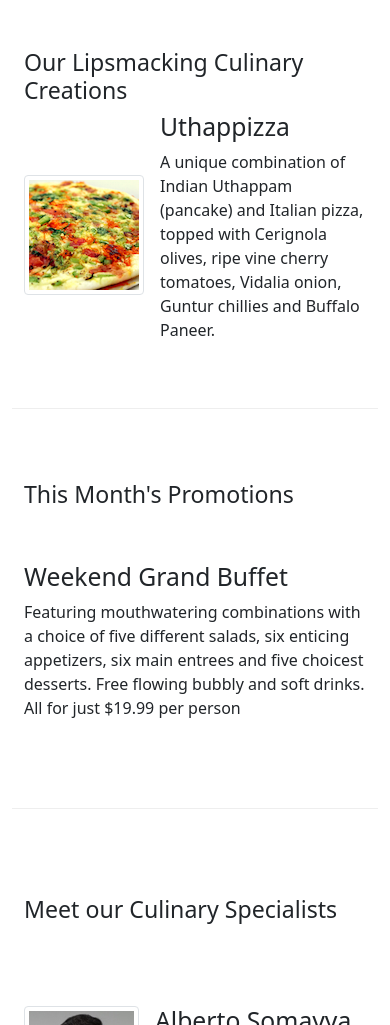
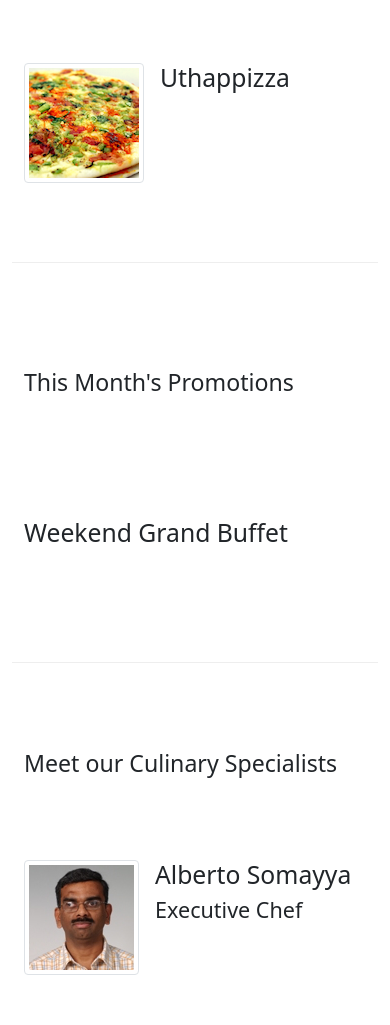
Before and after one commit to sora-k46/WebSandbox, a website: page fullstack_by_U_hongkong/index.html in a window 390 px wide. Shown: the part 525-1550 px from the top of the page. Drawn offline with nearby package versions, Linux system fonts and the light colour scheme.

Commit message:
improve responsive design to p tags
add d-none and d-sm-block to p tags

```diff
--- a/fullstack_by_U_hongkong/index.html
+++ b/fullstack_by_U_hongkong/index.html
@@ -38,7 +38,7 @@
             <div class="row row-header">
                 <div class="col-12 col-sm-6">
                     <h1>Ristorante con Fusion</h1>
-                    <p>We take inspiration from the World's best cuisines, and create a unique fusion experience. Our
+                    <p class="d-none d-sm-block">We take inspiration from the World's best cuisines, and create a unique fusion experience. Our
                         lipsmacking creations will tickle your culinary senses!</p>
                 </div>
                 <div class="col-12 col-sm">
@@ -61,7 +61,7 @@
                     <img src="./img/uthappizza.png" alt="uthappizza" class="me-3 img-thumbnail align-self-center">
                     <div class="media-body">
                         <h2 class="mt-0">Uthappizza</h2>
-                        <p>A unique combination of Indian Uthappam (pancake) and Italian pizza, topped with Cerignola olives,
+                        <p class="d-none d-sm-block">A unique combination of Indian Uthappam (pancake) and Italian pizza, topped with Cerignola olives,
                             ripe vine cherry tomatoes, Vidalia onion, Guntur chillies and Buffalo Paneer.</p>
                     </div>
                 </div>
@@ -75,7 +75,7 @@
             </div>
             <div class="col col-sm- col-md">
                 <h2>Weekend Grand Buffet</h2>
-                <p>Featuring mouthwatering combinations with a choice of five different salads, six enticing appetizers,
+                <p class="d-none d-sm-block">Featuring mouthwatering combinations with a choice of five different salads, six enticing appetizers,
                     six main entrees and five choicest desserts. Free flowing bubbly and soft drinks. All for just
                     $19.99 per person </p>
             </div>
```
